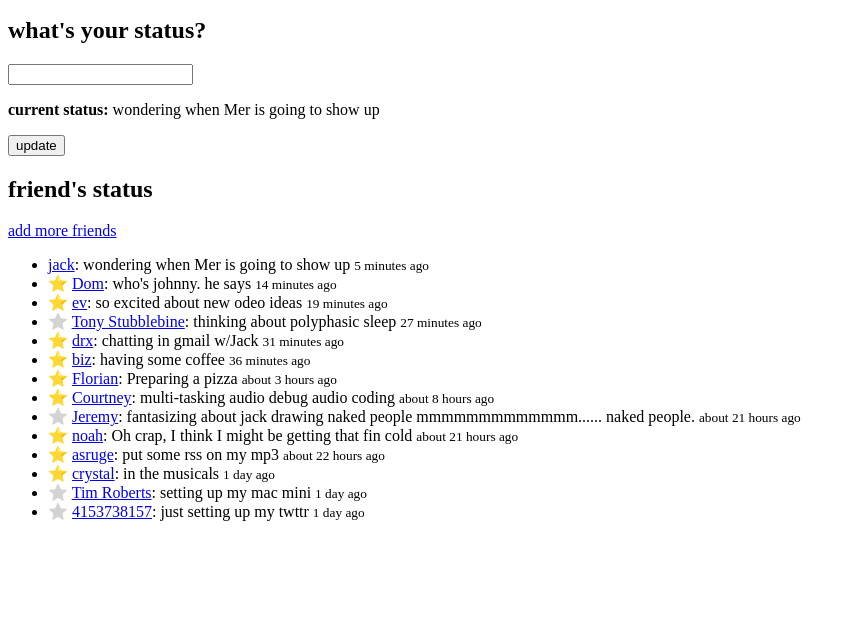
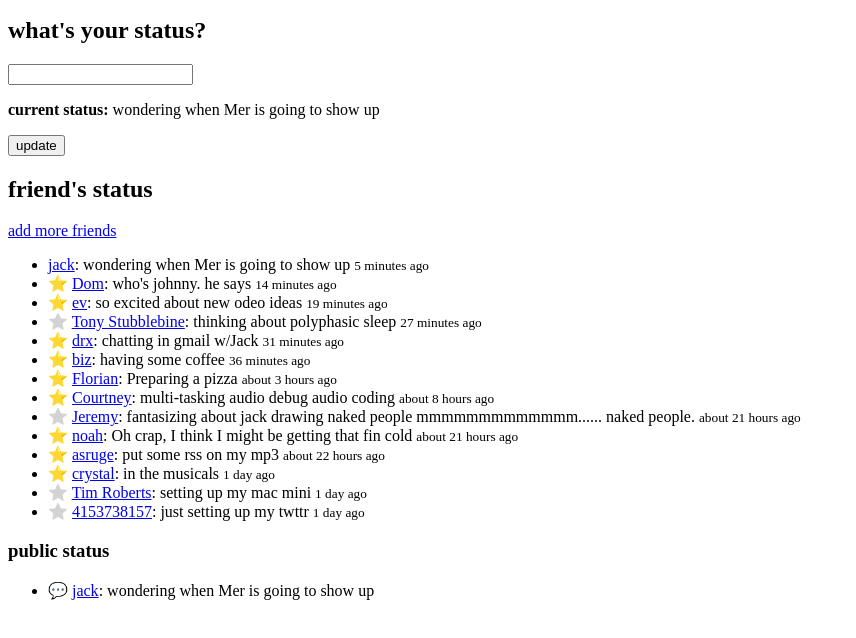
Before and after one commit to carltonLND/early-twitter, a website: page index.html in a window 1280 px wide. Shown: the part 88-726 px from the top of the page, without its empty margins (0-856 px from the left). Drawn offline with Linux system fonts and the light colour scheme.

Commit message:
Added public status

```diff
--- a/index.html
+++ b/index.html
@@ -90,6 +90,13 @@
             <small>1 day ago</small>
           </li>
         </ul>
+        <h3>public status</h3>
+        <ul>
+          <li>
+            💬
+            <a href="#">jack</a>: wondering when Mer is going to show up
+          </li>
+        </ul>
       </section>
     </main>
   </body>
```
